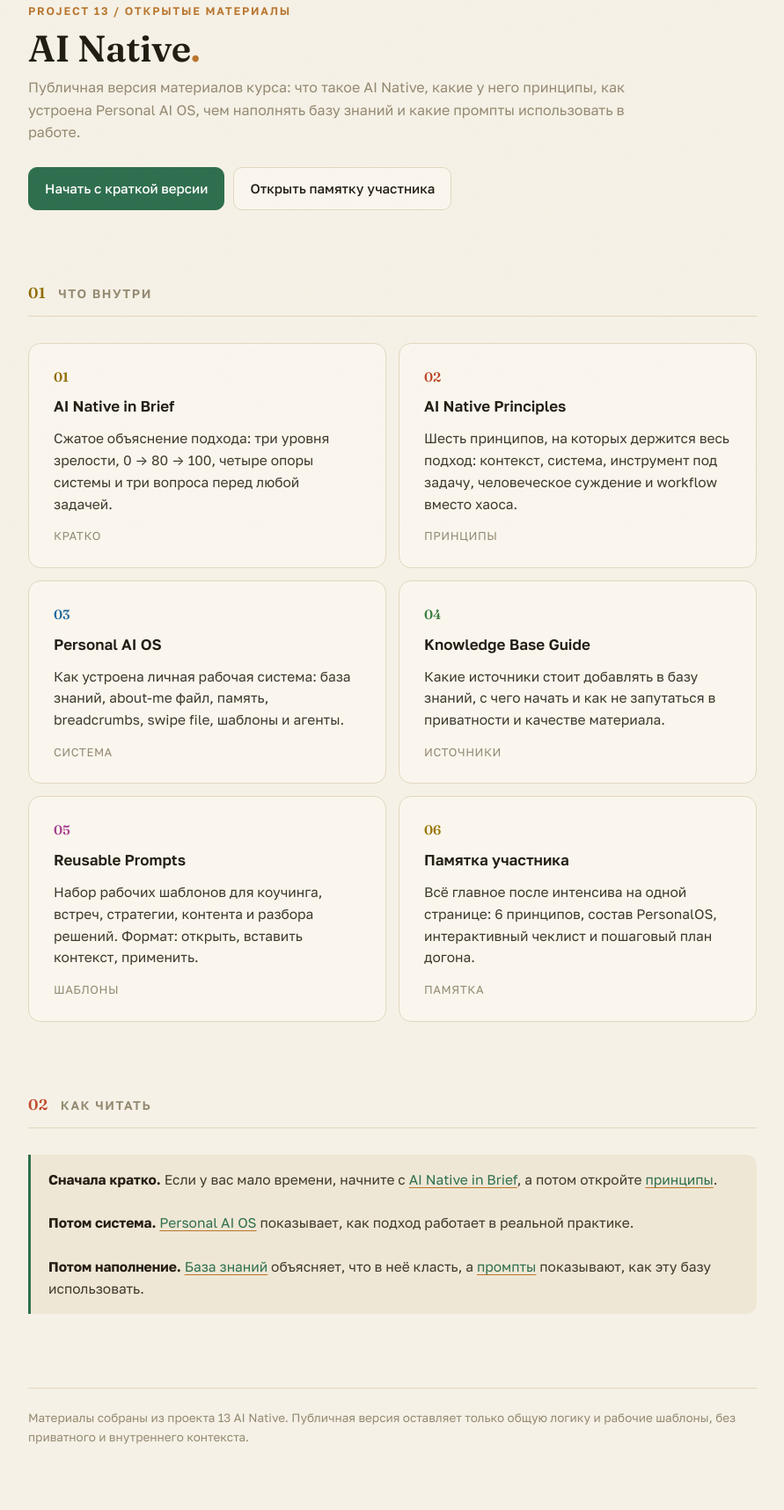
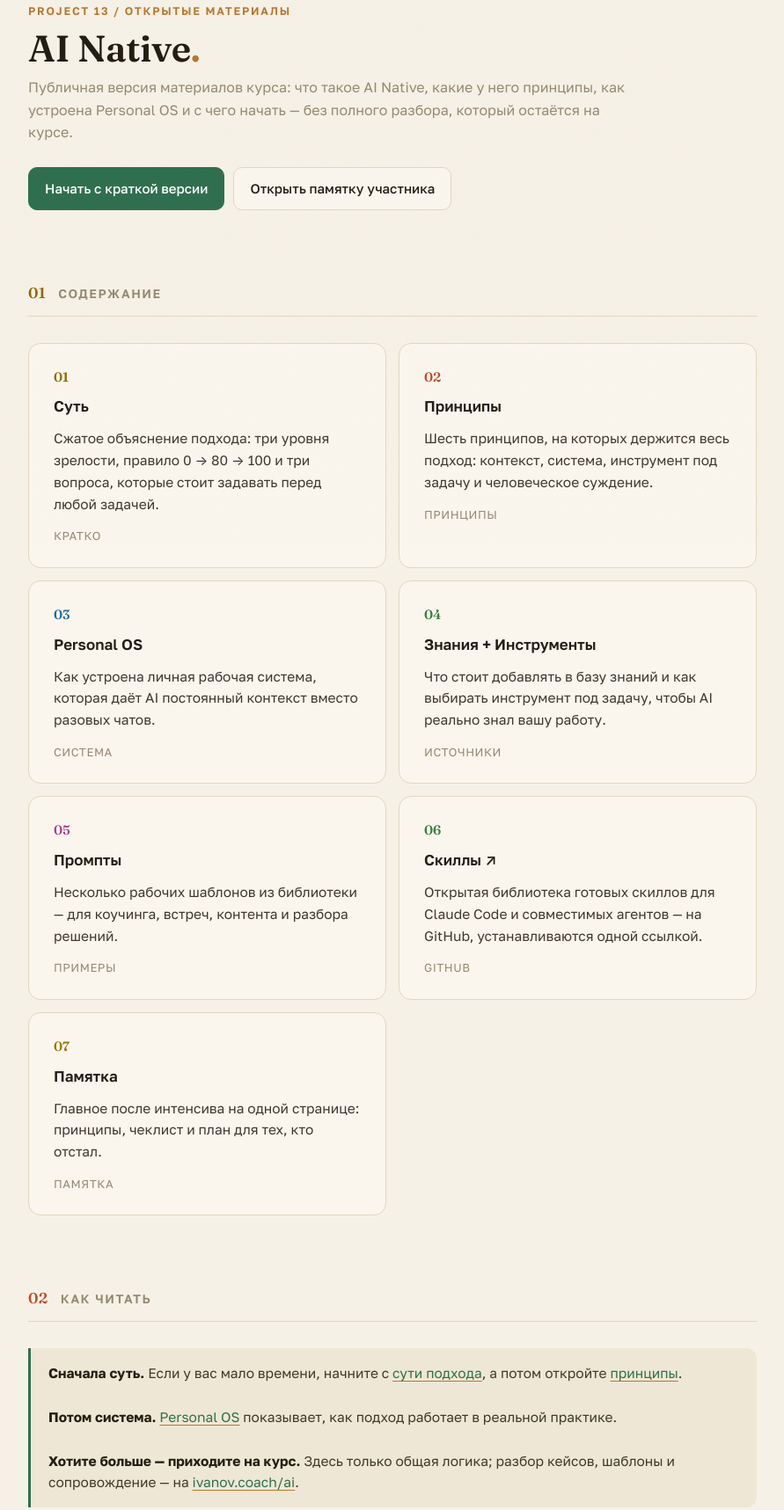
Before and after one commit to alexivanovvv/ai-native, a plain HTML site: page docs/index.html in a window 1280 px wide. Shown: the part 178-1895 px from the top of the page at 88% size, without its empty margins (194-1085 px from the left). Drawn offline with Linux system fonts and the light colour scheme.

Commit message:
Skills nav points to GitHub SKILLS dir, refresh index content overview
"Скиллы" now links directly to the SKILLS/ directory on GitHub (new
tab) instead of the internal prompts page. Updated index.html's
content overview to match the renamed nav sections and added a
lighter, course-forward closing note.

Co-Authored-By: Claude Sonnet 5 <noreply@anthropic.com>

```diff
--- a/docs/index.html
+++ b/docs/index.html
@@ -28,7 +28,7 @@
     <a href="ai-native-principles.html">Принципы</a>
     <a href="ai-native-personal-ai-os.html">Personal OS</a>
     <a href="ai-native-knowledge-base-guide.html">Знания+Инструменты</a>
-    <a href="ai-native-prompts.html">Скиллы</a>
+    <a href="https://github.com/alexivanovvv/ai-native/tree/main/SKILLS" target="_blank" rel="noopener">Скиллы ↗</a>
     <a href="ai-native-memo.html">Памятка</a>
   </nav>
   <div class="theme" id="theme">
@@ -42,7 +42,7 @@
   <div>
     <div class="kicker">Project 13 / открытые материалы</div>
     <h1>AI Native</h1>
-    <p class="sub">Публичная версия материалов курса: что такое AI Native, какие у него принципы, как устроена Personal AI OS, чем наполнять базу знаний и какие промпты использовать в работе.</p>
+    <p class="sub">Публичная версия материалов курса: что такое AI Native, какие у него принципы, как устроена Personal OS и с чего начать — без полного разбора, который остаётся на курсе.</p>
   </div>
 </div>
 <div class="actions">
@@ -51,36 +51,41 @@
 </div>
 
 <section id="s01">
-  <div class="sec-head"><span class="idx">01</span><h2>Что внутри</h2></div>
+  <div class="sec-head"><span class="idx">01</span><h2>Содержание</h2></div>
   <div class="cards">
     <a class="card link p1" href="ai-native-in-brief.html">
-      <div class="n">01</div><div class="ttl">AI Native in Brief</div>
-      <p>Сжатое объяснение подхода: три уровня зрелости, 0 → 80 → 100, четыре опоры системы и три вопроса перед любой задачей.</p>
+      <div class="n">01</div><div class="ttl">Суть</div>
+      <p>Сжатое объяснение подхода: три уровня зрелости, правило 0 → 80 → 100 и три вопроса, которые стоит задавать перед любой задачей.</p>
       <div class="meta-row">Кратко</div>
     </a>
     <a class="card link p2" href="ai-native-principles.html">
-      <div class="n">02</div><div class="ttl">AI Native Principles</div>
-      <p>Шесть принципов, на которых держится весь подход: контекст, система, инструмент под задачу, человеческое суждение и workflow вместо хаоса.</p>
+      <div class="n">02</div><div class="ttl">Принципы</div>
+      <p>Шесть принципов, на которых держится весь подход: контекст, система, инструмент под задачу и человеческое суждение.</p>
       <div class="meta-row">Принципы</div>
     </a>
     <a class="card link p5" href="ai-native-personal-ai-os.html">
-      <div class="n">03</div><div class="ttl">Personal AI OS</div>
-      <p>Как устроена личная рабочая система: база знаний, about-me файл, память, breadcrumbs, swipe file, шаблоны и агенты.</p>
+      <div class="n">03</div><div class="ttl">Personal OS</div>
+      <p>Как устроена личная рабочая система, которая даёт AI постоянный контекст вместо разовых чатов.</p>
       <div class="meta-row">Система</div>
     </a>
     <a class="card link p3" href="ai-native-knowledge-base-guide.html">
-      <div class="n">04</div><div class="ttl">Knowledge Base Guide</div>
-      <p>Какие источники стоит добавлять в базу знаний, с чего начать и как не запутаться в приватности и качестве материала.</p>
+      <div class="n">04</div><div class="ttl">Знания + Инструменты</div>
+      <p>Что стоит добавлять в базу знаний и как выбирать инструмент под задачу, чтобы AI реально знал вашу работу.</p>
       <div class="meta-row">Источники</div>
     </a>
     <a class="card link p4" href="ai-native-prompts.html">
-      <div class="n">05</div><div class="ttl">Reusable Prompts</div>
-      <p>Набор рабочих шаблонов для коучинга, встреч, стратегии, контента и разбора решений. Формат: открыть, вставить контекст, применить.</p>
-      <div class="meta-row">Шаблоны</div>
+      <div class="n">05</div><div class="ttl">Промпты</div>
+      <p>Несколько рабочих шаблонов из библиотеки — для коучинга, встреч, контента и разбора решений.</p>
+      <div class="meta-row">Примеры</div>
+    </a>
+    <a class="card link p3" href="https://github.com/alexivanovvv/ai-native/tree/main/SKILLS" target="_blank" rel="noopener">
+      <div class="n">06</div><div class="ttl">Скиллы ↗</div>
+      <p>Открытая библиотека готовых скиллов для Claude Code и совместимых агентов — на GitHub, устанавливаются одной ссылкой.</p>
+      <div class="meta-row">GitHub</div>
     </a>
     <a class="card link p6" href="ai-native-memo.html">
-      <div class="n">06</div><div class="ttl">Памятка участника</div>
-      <p>Всё главное после интенсива на одной странице: 6 принципов, состав PersonalOS, интерактивный чеклист и пошаговый план догона.</p>
+      <div class="n">07</div><div class="ttl">Памятка</div>
+      <p>Главное после интенсива на одной странице: принципы, чеклист и план для тех, кто отстал.</p>
       <div class="meta-row">Памятка</div>
     </a>
   </div>
@@ -89,9 +94,9 @@
 <section id="s02">
   <div class="sec-head"><span class="idx">02</span><h2>Как читать</h2></div>
   <div class="note callout">
-    <b>Сначала кратко.</b> Если у вас мало времени, начните с <a href="ai-native-in-brief.html">AI Native in Brief</a>, а потом откройте <a href="ai-native-principles.html">принципы</a>.<br><br>
-    <b>Потом система.</b> <a href="ai-native-personal-ai-os.html">Personal AI OS</a> показывает, как подход работает в реальной практике.<br><br>
-    <b>Потом наполнение.</b> <a href="ai-native-knowledge-base-guide.html">База знаний</a> объясняет, что в неё класть, а <a href="ai-native-prompts.html">промпты</a> показывают, как эту базу использовать.
+    <b>Сначала суть.</b> Если у вас мало времени, начните с <a href="ai-native-in-brief.html">сути подхода</a>, а потом откройте <a href="ai-native-principles.html">принципы</a>.<br><br>
+    <b>Потом система.</b> <a href="ai-native-personal-ai-os.html">Personal OS</a> показывает, как подход работает в реальной практике.<br><br>
+    <b>Хотите больше — приходите на курс.</b> Здесь только общая логика; разбор кейсов, шаблоны и сопровождение — на <a href="https://ivanov.coach/ai">ivanov.coach/ai</a>.
   </div>
 </section>
 
```
Also changed, not shown: docs/ai-native-in-brief.html (+1 -1 lines), docs/ai-native-knowledge-base-guide.html (+1 -1 lines), docs/ai-native-memo.html (+1 -1 lines), docs/ai-native-personal-ai-os.html (+1 -1 lines), docs/ai-native-principles.html (+1 -1 lines), docs/ai-native-prompts.html (+1 -1 lines).
